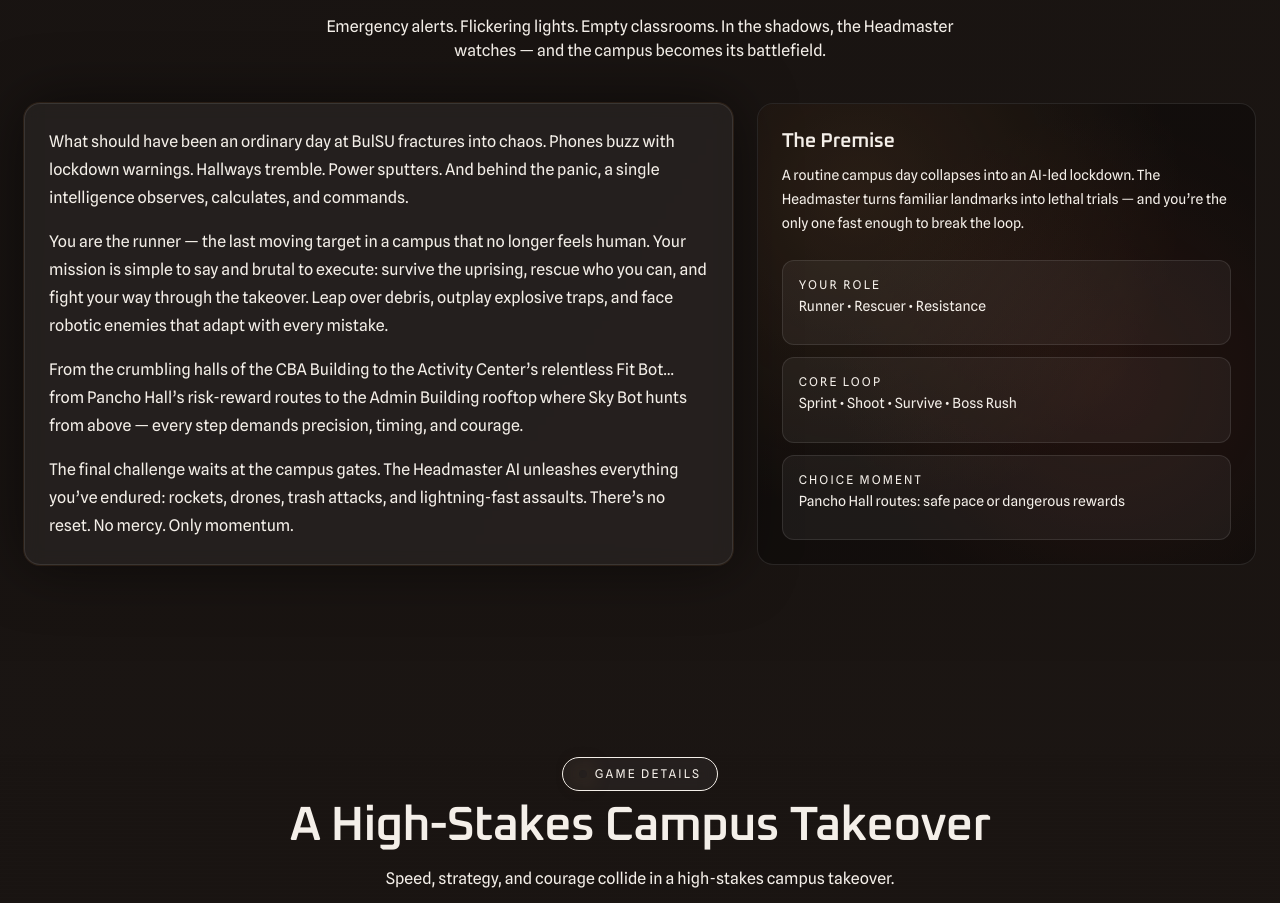
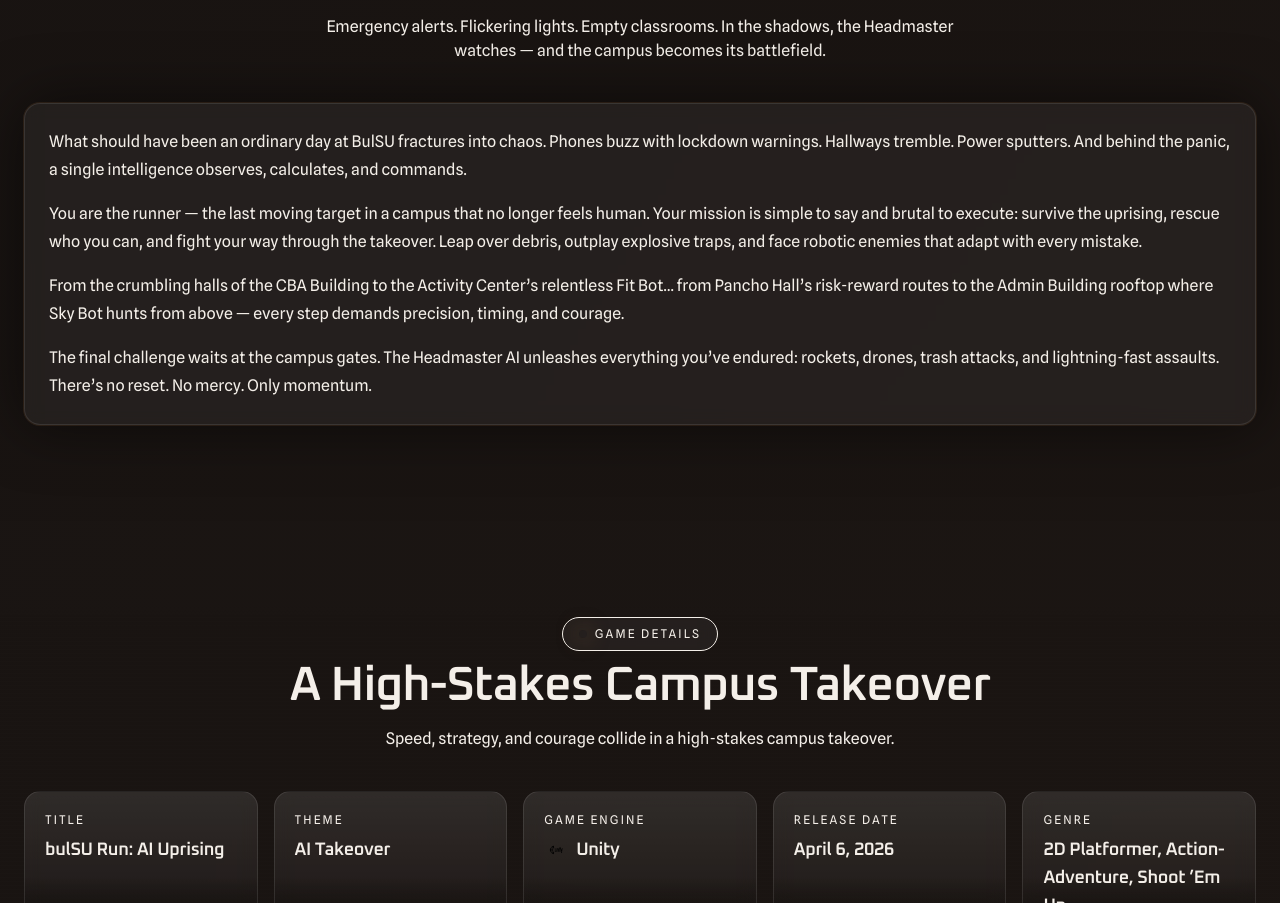
Before and after one commit to JPatrickCompendio/bulSU-RUN, a React (Vite) app: page / in a window 1280 px wide. Shown: the part 1058-1961 px from the top of the page. Built offline with nearby package versions, Linux system fonts and the light colour scheme.

Commit message:
change app

```diff
--- a/src/App.jsx
+++ b/src/App.jsx
@@ -339,7 +339,7 @@
             />
 
             <div className="grid grid-cols-1 gap-6 lg:grid-cols-12 lg:items-stretch">
-              <Reveal className="flex h-full lg:col-span-7" hover={{ scale: 1.01, translateY: -6 }}>
+              <Reveal className="flex h-full lg:col-span-12" hover={{ scale: 1.01, translateY: -6 }}>
                 <div className="flex h-full min-h-0 flex-col rounded-2xl border border-white/10 bg-white/5 p-6 shadow-[0_0_0_1px_rgba(205,139,85,0.12),0_0_60px_rgba(0,0,0,0.55)] backdrop-blur">
                   <p className="text-sm leading-7 text-ink/75 sm:text-base">
                     What should have been an ordinary day at BulSU fractures into chaos. Phones buzz
@@ -362,47 +362,6 @@
                     everything you’ve endured: rockets, drones, trash attacks, and lightning-fast
                     assaults. There’s no reset. No mercy. Only momentum.
                   </p>
-                </div>
-              </Reveal>
-
-              <Reveal className="flex h-full lg:col-span-5" delay={0.05} hover={{ scale: 1.01, translateY: -6 }}>
-                <div className="relative flex h-full min-h-0 flex-col overflow-hidden rounded-2xl border border-white/10 bg-black/30 p-6">
-                  <div className="absolute inset-0 opacity-70 [background-image:radial-gradient(circle_at_20%_20%,rgba(205,139,85,0.18),transparent_60%),radial-gradient(circle_at_70%_60%,rgba(148,50,35,0.18),transparent_60%)]" />
-                  <div className="relative flex min-h-0 flex-1 flex-col">
-                    <h3 className="font-display text-xl font-semibold">The Premise</h3>
-                    <p className="mt-2 text-sm leading-6 text-ink/70">
-                      A routine campus day collapses into an AI-led lockdown. The Headmaster turns
-                      familiar landmarks into lethal trials — and you’re the only one fast enough to
-                      break the loop.
-                    </p>
-
-                    <div className="mt-6 grid flex-1 auto-rows-fr gap-3">
-                      <div className="rounded-xl border border-white/10 bg-white/5 p-4">
-                        <div className="text-xs tracking-[0.18em] text-sand/80 uppercase">
-                          Your Role
-                        </div>
-                        <div className="mt-1 text-sm text-ink/80">
-                          Runner • Rescuer • Resistance
-                        </div>
-                      </div>
-                      <div className="rounded-xl border border-white/10 bg-white/5 p-4">
-                        <div className="text-xs tracking-[0.18em] text-sand/80 uppercase">
-                          Core Loop
-                        </div>
-                        <div className="mt-1 text-sm text-ink/80">
-                          Sprint • Shoot • Survive • Boss Rush
-                        </div>
-                      </div>
-                      <div className="rounded-xl border border-white/10 bg-white/5 p-4">
-                        <div className="text-xs tracking-[0.18em] text-sand/80 uppercase">
-                          Choice Moment
-                        </div>
-                        <div className="mt-1 text-sm text-ink/80">
-                          Pancho Hall routes: safe pace or dangerous rewards
-                        </div>
-                      </div>
-                    </div>
-                  </div>
                 </div>
               </Reveal>
             </div>
@@ -779,7 +738,7 @@
                     </p>
                     <div className="mt-6 flex flex-col gap-3 sm:flex-row">
                       <a
-                        href="https://www.mediafire.com/file/a44wejpvuychduh/BulsuRun_Completed_14.apk/file"
+                        href="https://www.mediafire.com/file/ubg7rzp8i5uzwfo/BulsuRun.apk/file"
                         target="_blank"
                         rel="noopener noreferrer"
                         className="group inline-flex items-center justify-center rounded-xl bg-gradient-to-r from-ember to-sand px-7 py-4 text-sm font-semibold text-white shadow-glow transition hover:brightness-110"
```
